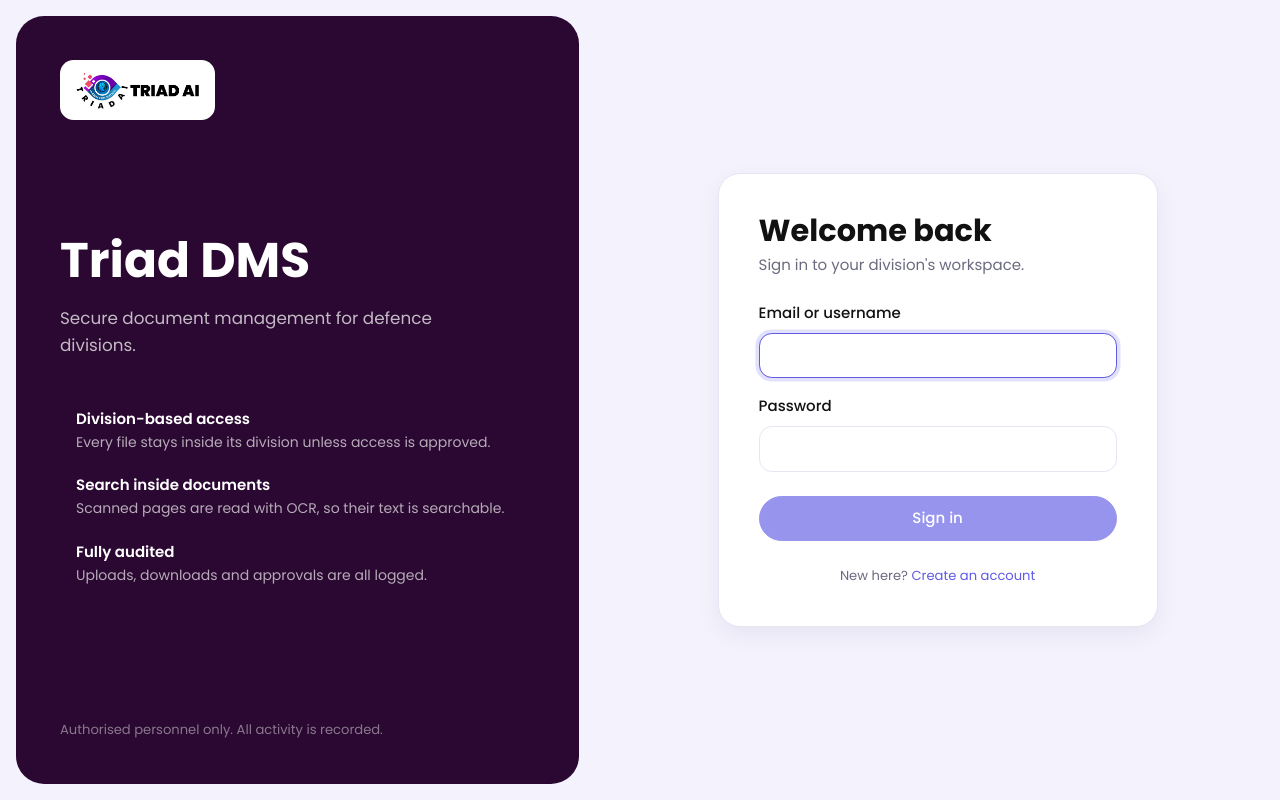
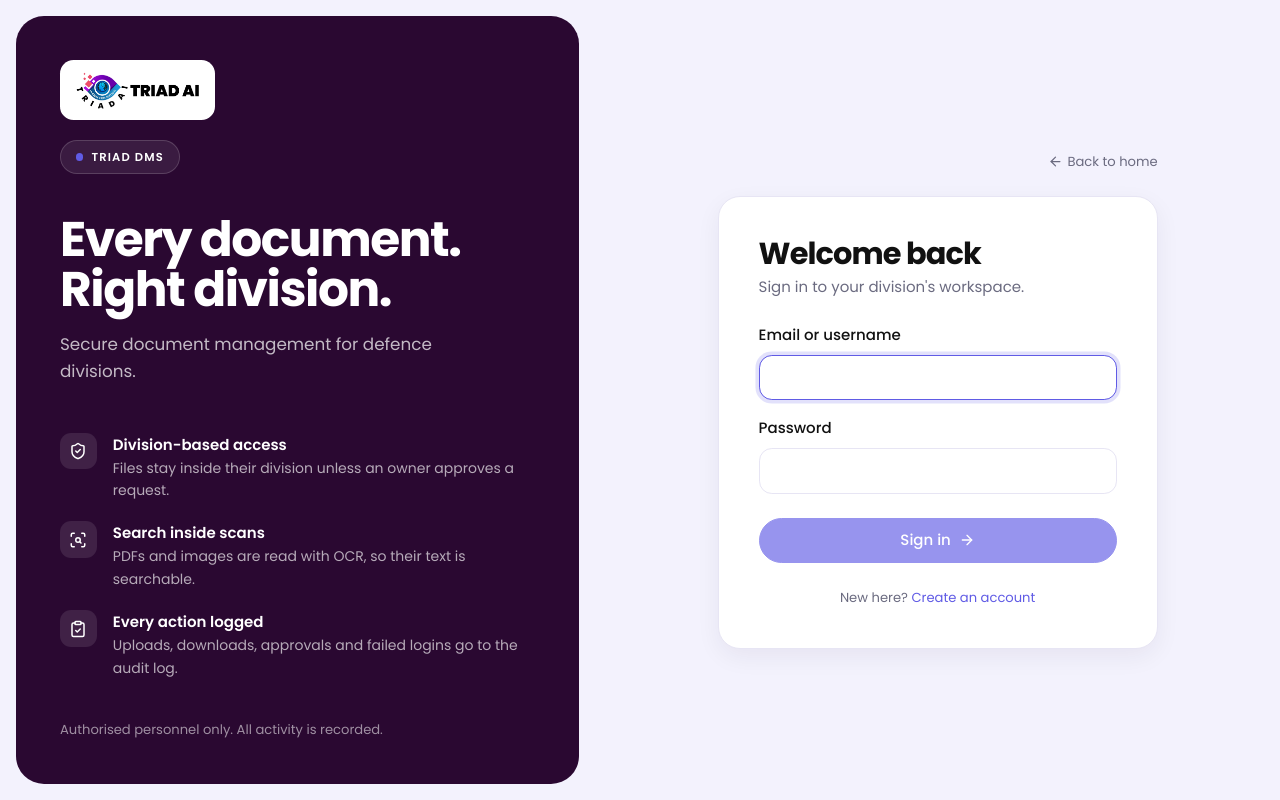
Before and after one commit to ishikabarnwal/Triad-dms, a React (Vite) app in the folder frontend/: page /login in a window 1280 px wide. Built offline with nearby package versions, Linux system fonts and the light colour scheme.

Commit message:
restyle login and signup with solid plum panel

```diff
--- a/frontend/src/pages/AuthLayout.jsx
+++ b/frontend/src/pages/AuthLayout.jsx
@@ -1,56 +1,72 @@
+import { ArrowLeft, ClipboardCheck, ScanSearch, ShieldCheck } from "lucide-react";
+import { Link } from "react-router-dom";
 import Logo from "../components/Logo";
+import { Reveal } from "../components/motion";
 
 const FEATURES = [
   {
-    icon: "bi-shield-lock",
+    Icon: ShieldCheck,
     title: "Division-based access",
-    text: "Every file stays inside its division unless access is approved.",
+    text: "Files stay inside their division unless an owner approves a request.",
   },
   {
-    icon: "bi-search",
-    title: "Search inside documents",
-    text: "Scanned pages are read with OCR, so their text is searchable.",
+    Icon: ScanSearch,
+    title: "Search inside scans",
+    text: "PDFs and images are read with OCR, so their text is searchable.",
   },
   {
-    icon: "bi-clipboard-check",
-    title: "Fully audited",
-    text: "Uploads, downloads and approvals are all logged.",
+    Icon: ClipboardCheck,
+    title: "Every action logged",
+    text: "Uploads, downloads, approvals and failed logins go to the audit log.",
   },
 ];
 
-/** Split screen for login and signup: brand panel on the left, the form on the right. */
+/** Split screen for login and signup: solid plum brand panel on the left, the form on the right. */
 export default function AuthLayout({ children }) {
   return (
     <div className="auth-shell">
       <section className="auth-brand d-none d-lg-flex">
+        <Link to="/" aria-label="Triad DMS home">
+          <Logo large />
+        </Link>
         <div>
-          <Logo large />
-        </div>
-        <div>
-          <h1 className="mb-3">Triad DMS</h1>
+          <span className="section-label on-dark mb-4">Triad DMS</span>
+          <h1 className="display-tight mb-3 mt-3">
+            Every document.
+            <br />
+            Right division.
+          </h1>
           <p className="auth-tagline mb-5">Secure document management for defence divisions.</p>
-          {FEATURES.map((feature) => (
-            <div className="auth-feature" key={feature.title}>
-              <span className="auth-feature-icon">
-                <i className={`bi ${feature.icon}`} aria-hidden="true" />
+          {FEATURES.map(({ Icon, title, text }) => (
+            <div className="auth-feature" key={title}>
+              <span className="icon-tile on-dark sm">
+                <Icon size={18} aria-hidden="true" />
               </span>
               <div>
-                <div className="fw-semibold">{feature.title}</div>
-                <p>{feature.text}</p>
+                <div className="fw-semibold">{title}</div>
+                <p>{text}</p>
               </div>
             </div>
           ))}
         </div>
-        <div className="small" style={{ color: "rgba(255,255,255,0.45)" }}>
+        <div className="small" style={{ color: "rgba(255,255,255,0.55)" }}>
           Authorised personnel only. All activity is recorded.
         </div>
       </section>
 
-      <section className="auth-form-side flex-column">
-        <div className="auth-mobile-brand d-lg-none w-100 mb-4 rounded-4">
-          <Logo />
+      <section className="auth-form-side">
+        <div className="w-100 d-flex justify-content-between align-items-center mb-4" style={{ maxWidth: 440 }}>
+          <Link to="/" className="d-lg-none" aria-label="Triad DMS home">
+            <Logo />
+          </Link>
+          <Link to="/" className="small text-muted-soft d-inline-flex align-items-center gap-1 ms-auto">
+            <ArrowLeft size={15} aria-hidden="true" />
+            Back to home
+          </Link>
         </div>
-        <div className="surface auth-card">{children}</div>
+        <Reveal className="surface auth-card" y={16}>
+          {children}
+        </Reveal>
       </section>
     </div>
   );
--- a/frontend/src/pages/LoginPage.jsx
+++ b/frontend/src/pages/LoginPage.jsx
@@ -1,3 +1,4 @@
+import { ArrowRight } from "lucide-react";
 import { useState } from "react";
 import { Alert, Button, Form, Spinner } from "react-bootstrap";
 import { Link, useLocation, useNavigate } from "react-router-dom";
@@ -22,7 +23,7 @@ export default function LoginPage() {
     setError("");
     try {
       await login(identifier.trim(), password);
-      navigate(location.state?.from?.pathname || "/", { replace: true });
+      navigate(location.state?.from?.pathname || "/dashboard", { replace: true });
     } catch (err) {
       setError(errorInfo(err).message);
       setSubmitting(false);
@@ -31,7 +32,7 @@ export default function LoginPage() {
 
   return (
     <AuthLayout>
-      <h2 className="h4 mb-1">Welcome back</h2>
+      <h2 className="heading-tight mb-1">Welcome back</h2>
       <p className="text-muted-soft mb-4">Sign in to your division&apos;s workspace.</p>
 
       {expired && !error && <Alert variant="secondary">Your session has ended. Please sign in again.</Alert>}
@@ -59,7 +60,14 @@ export default function LoginPage() {
           />
         </Form.Group>
         <Button type="submit" className="w-100" disabled={submitting || !identifier || !password}>
-          {submitting ? <Spinner size="sm" animation="border" /> : "Sign in"}
+          {submitting ? (
+            <Spinner size="sm" animation="border" />
+          ) : (
+            <>
+              Sign in
+              <ArrowRight size={16} className="btn-arrow" aria-hidden="true" />
+            </>
+          )}
         </Button>
       </Form>
 
--- a/frontend/src/pages/SignupPage.jsx
+++ b/frontend/src/pages/SignupPage.jsx
@@ -1,10 +1,11 @@
+import { ArrowRight } from "lucide-react";
 import { useEffect, useState } from "react";
 import { Alert, Button, Form, Spinner } from "react-bootstrap";
 import { Link, useNavigate } from "react-router-dom";
+import { toast } from "sonner";
 import { getDivisions } from "../api/auth";
 import { errorInfo } from "../api/client";
 import { useAuth } from "../context/AuthContext";
-import { useToast } from "../context/ToastContext";
 import AuthLayout from "./AuthLayout";
 
 const EMPTY = { name: "", email: "", username: "", password: "", division: "" };
@@ -18,7 +19,6 @@ const FIELD_FOR_ERROR = {
 
 export default function SignupPage() {
   const { register } = useAuth();
-  const toast = useToast();
   const navigate = useNavigate();
   const [form, setForm] = useState(EMPTY);
   const [divisions, setDivisions] = useState([]);
@@ -46,8 +46,8 @@ export default function SignupPage() {
     const body = Object.fromEntries(Object.entries(form).filter(([, value]) => value.trim() !== ""));
     try {
       const user = await register(body);
-      toast.success(`Welcome, ${user.name}`, `You're signed in to ${user.division}.`);
-      navigate("/", { replace: true });
+      toast.success(`Welcome, ${user.name}`, { description: `You're signed in to ${user.division}.` });
+      navigate("/dashboard", { replace: true });
     } catch (err) {
       const info = errorInfo(err);
       const field = FIELD_FOR_ERROR[info.code];
@@ -72,7 +72,7 @@ export default function SignupPage() {
 
   return (
     <AuthLayout>
-      <h2 className="h4 mb-1">Create your account</h2>
+      <h2 className="heading-tight mb-1">Create your account</h2>
       <p className="text-muted-soft mb-4">You&apos;ll see documents from the division you join.</p>
 
       {error && <Alert variant="danger">{error}</Alert>}
@@ -102,7 +102,14 @@ export default function SignupPage() {
         </Form.Group>
 
         <Button type="submit" className="w-100" disabled={submitting}>
-          {submitting ? <Spinner size="sm" animation="border" /> : "Create account"}
+          {submitting ? (
+            <Spinner size="sm" animation="border" />
+          ) : (
+            <>
+              Create account
+              <ArrowRight size={16} className="btn-arrow" aria-hidden="true" />
+            </>
+          )}
         </Button>
       </Form>
 
```
